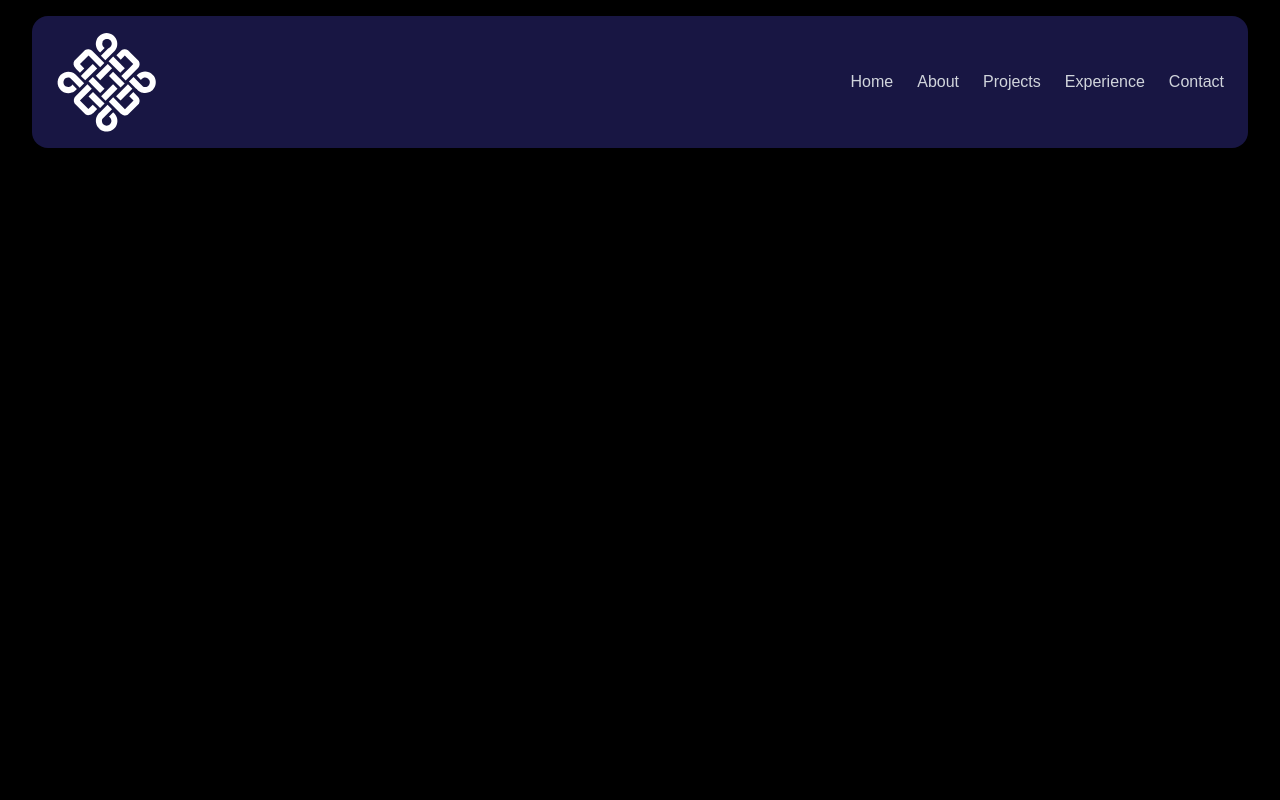
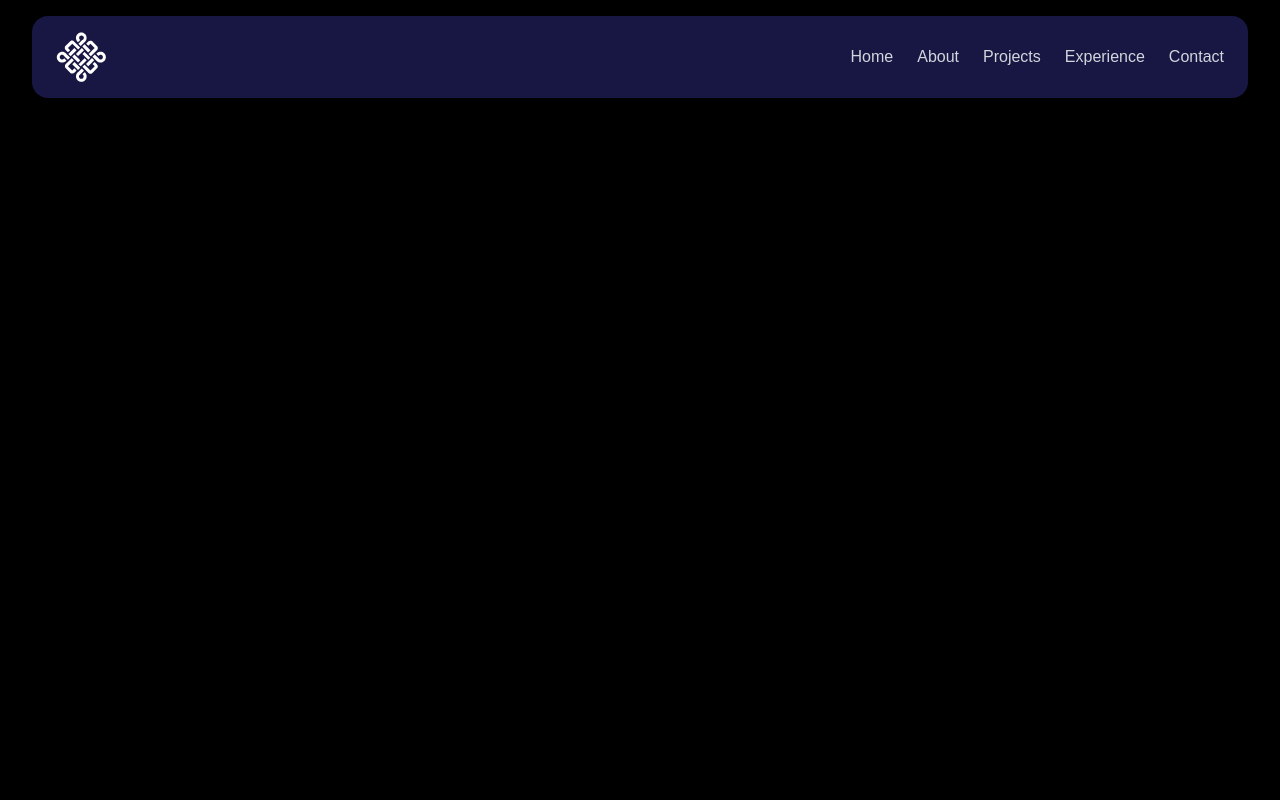
Before and after one commit to salahamran/portfolio-Salah, a Next.js app: page / in a window 1280 px wide. Shown: the top 800 px of the page. Built offline with nearby package versions, Linux system fonts and the light colour scheme.

Commit message:
Update Navbar.tsx

```diff
--- a/src/components/Navbar.tsx
+++ b/src/components/Navbar.tsx
@@ -48,7 +48,7 @@ export default function Navbar() {
     >
       <nav className="flex items-center justify-between">
         <a href="#" className="text-xl font-bold text-blue-500" >
-        <Image src="/logo.svg" alt="Logo" width={100} height={50} />
+        <Image src="/logo.svg" alt="Logo" width={50} height={50} />
         </a>
 
         <button
```
